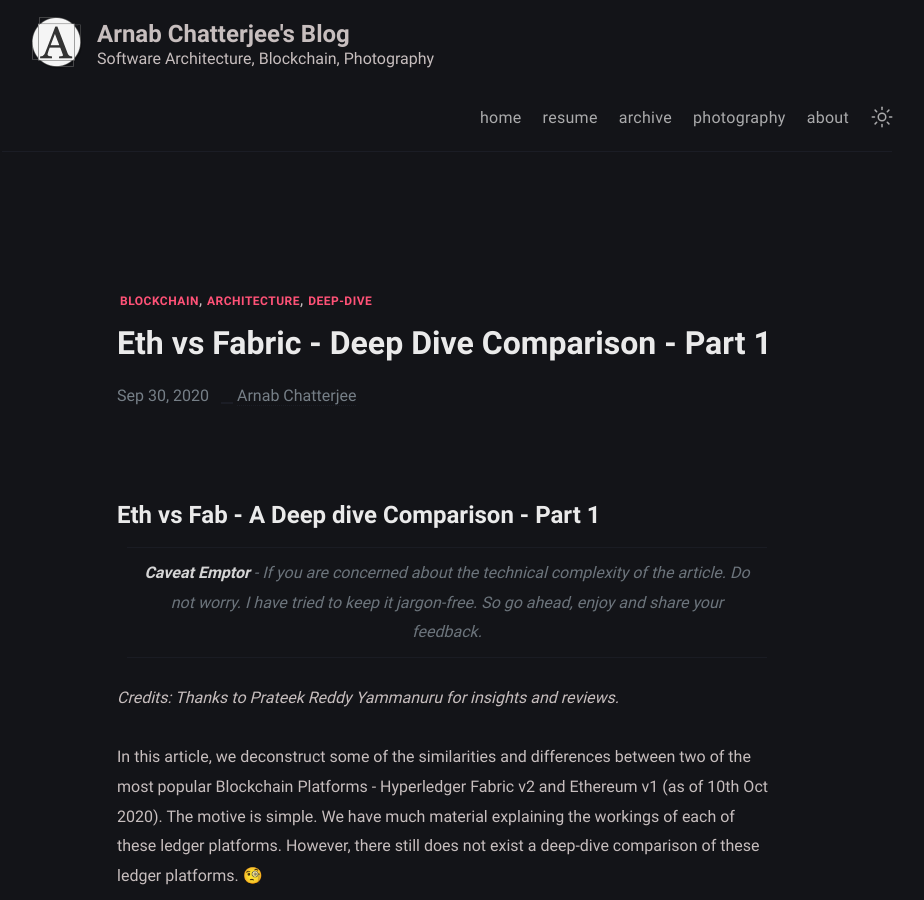
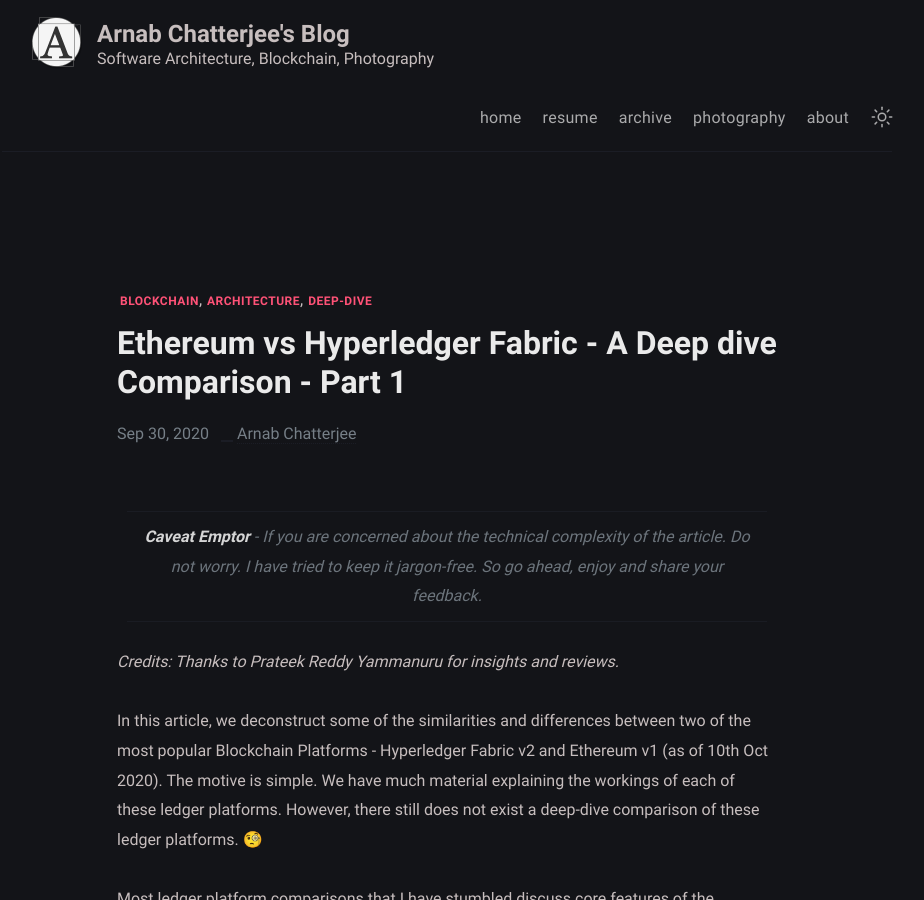
Before and after one commit to arnabkaycee/arnabkaycee.github.io, a Jekyll site: the page built from _posts/FabEthv1/2020-10-30-FabEthv1.md, in a window 1280 px wide and 900 px high. Shown: the whole window, without its empty margins (193-1117 px from the left). Built offline with Jekyll 4.4.1, drawn with Linux system fonts in a browser that asks for light colours.

Commit message:
v1.1 changes for P1 Eth Vs Fabric

```diff
--- a/_posts/FabEthv1/2020-10-30-FabEthv1.md
+++ b/_posts/FabEthv1/2020-10-30-FabEthv1.md
@@ -1,13 +1,10 @@
 ---
-title: Eth vs Fabric - Deep Dive Comparison - Part 1
+title: Ethereum vs Hyperledger Fabric - A Deep dive Comparison - Part 1
 date: 2020-10-01 00:00:00 +05:30
 tags: [blockchain, architecture, deep-dive]
 description: An attempt to deconstruct the similarities and dissimilarities between Hyperledger Fabric Architecture and Ethereum Architecture
 ---
 
-
-
-# Eth vs Fab - A Deep dive Comparison - Part 1
 
 > **Caveat Emptor** - If you are concerned about the technical complexity of the article. Do not worry. I have tried to keep it jargon-free. So go ahead, enjoy and share your feedback.
 
```
